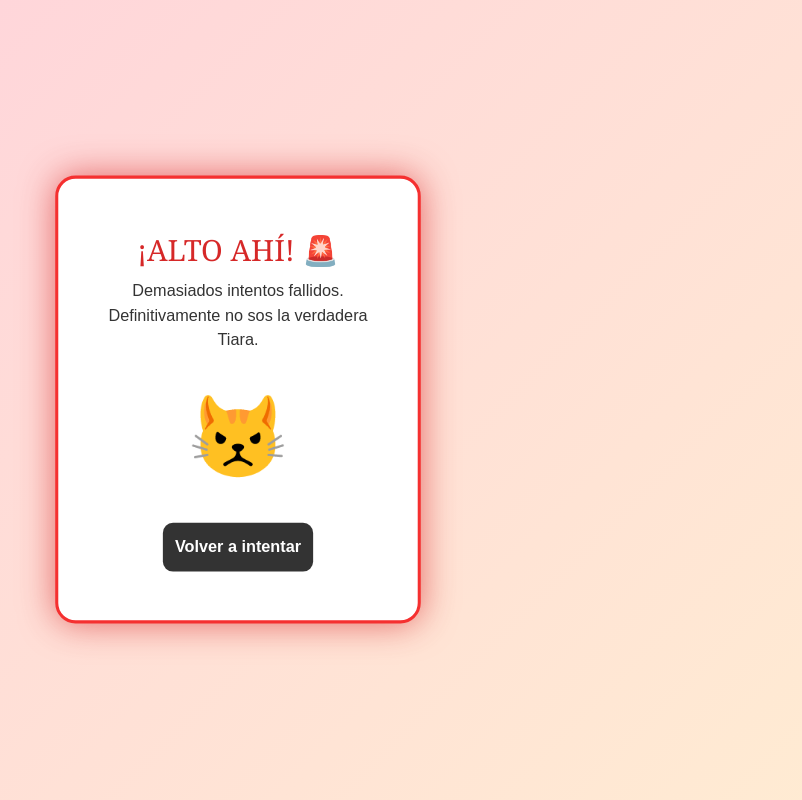
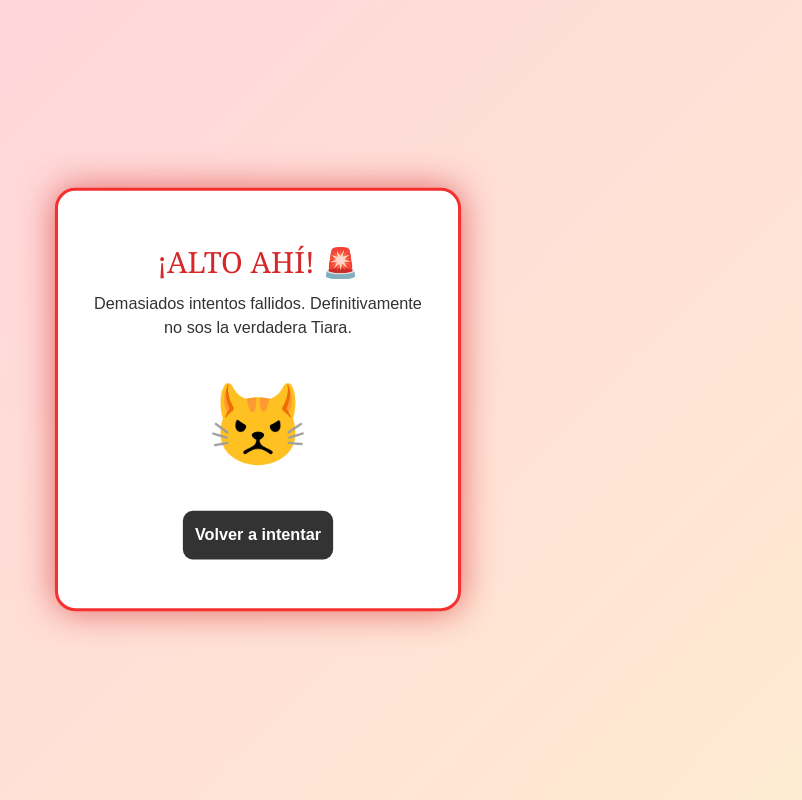
Before and after one commit to emanuelcantuta/tiara-cumple-2027, an Angular app: page /impostor in a window 1280 px wide. Shown: the whole page, without its empty margins (382-1184 px from the left). Built offline with nearby package versions, Linux system fonts and the light colour scheme.

Commit message:
fix(ui): agregar margin auto para centrar la tarjeta correctamente

```diff
--- a/src/app/components/impostor/impostor.css
+++ b/src/app/components/impostor/impostor.css
@@ -6,8 +6,9 @@
   /* Mantenemos el RGBA para controlar la opacidad de la sombra */
   box-shadow: 0 10px 25px rgba(214, 40, 40, 0.2);
   text-align: center;
-  max-width: 400px;
-  width: 90%;
+
+  width: min(100%, 400px);
+  margin: 0 auto;
   border: 3px solid var(--error-color);
 }
 
```
